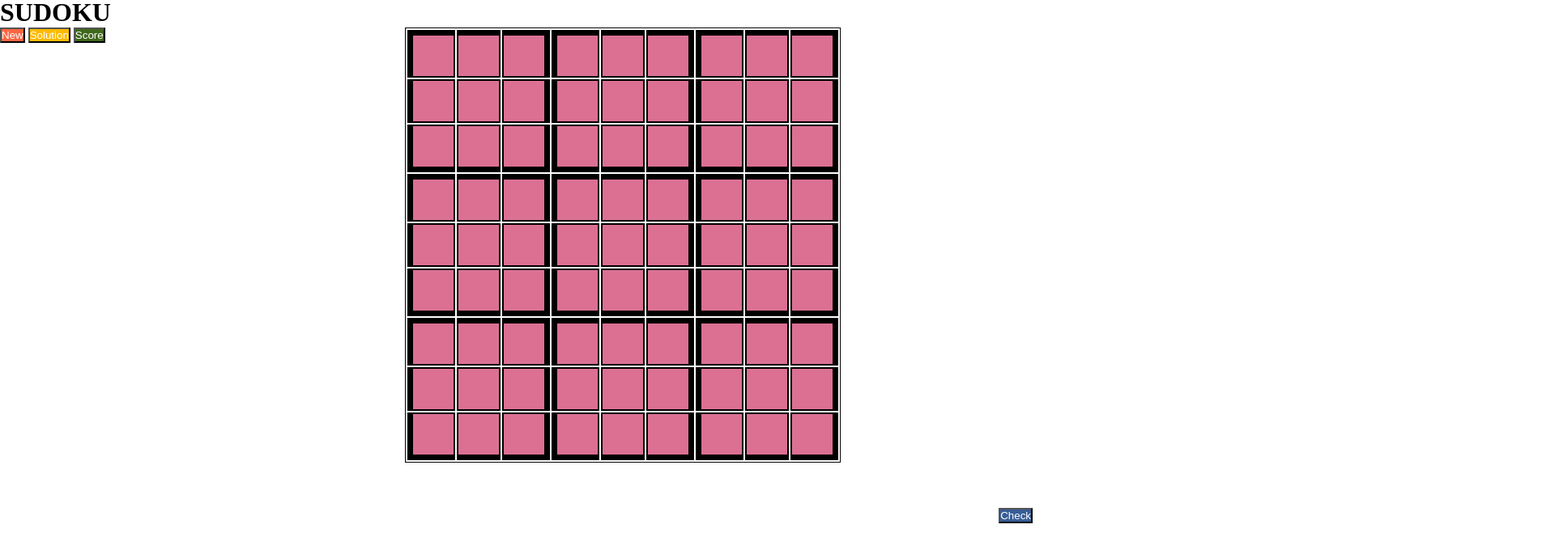
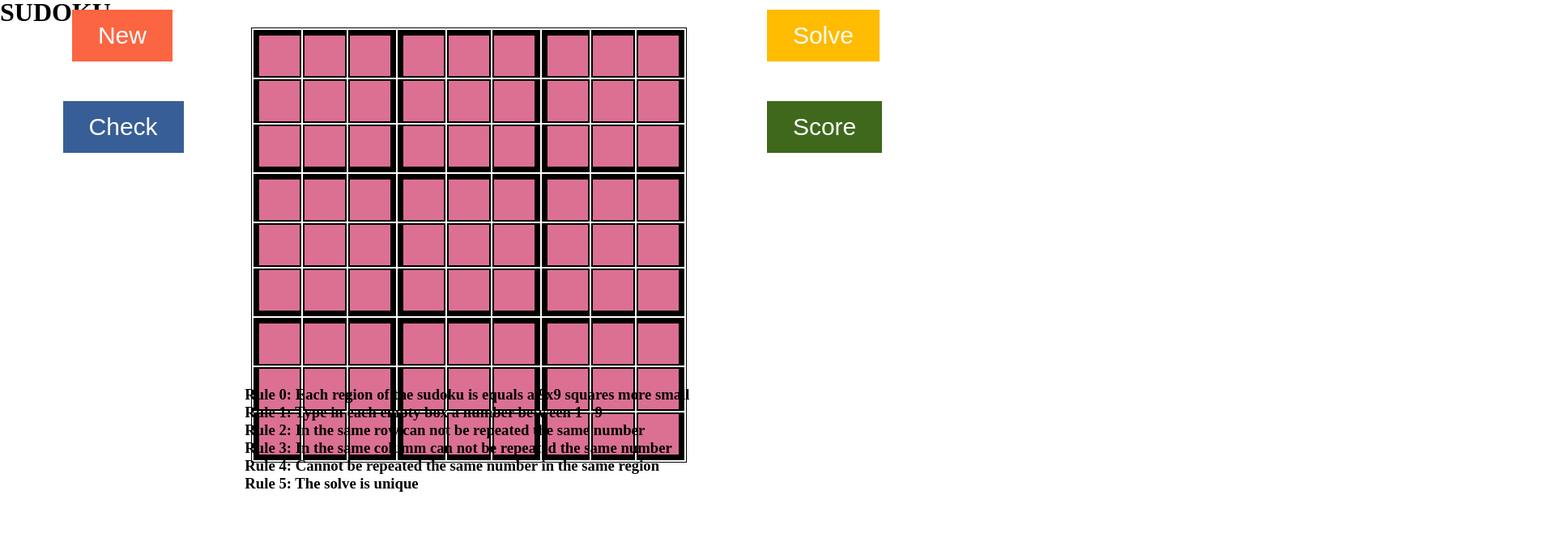
Before and after one commit to crdxz/SudokuHTML, a plain HTML site: page index.html in a window 1280 px wide. Shown: the part 153-838 px from the top of the page at 81% size, 1920 px wide, since content can reach past the window. Drawn offline with Linux system fonts and the light colour scheme.

Commit message:
html finalizado

```diff
--- a/index.html
+++ b/index.html
@@ -3,12 +3,14 @@
 <head>
     <meta charset="UTF-8">
     <meta name="viewport" content="width=device-width, initial-scale=1.0">
+    <link rel="stylesheet" href="style.css">
     <title>Sudoku</title>
-    <link rel="stylesheet" href="style.css">
+
 </head>
 <body>
     <div style="height: 150px; overflow: hidden;" ><svg viewBox="0 0 500 150" preserveAspectRatio="none" style="height: 100%; width: 100%;"><path d="M0.00,49.98 C149.99,150.00 271.49,-49.98 500.00,49.98 L500.00,0.00 L0.00,0.00 Z" style="stroke: none; fill: black;"></path></svg>
     </div>
+    <div id=Sudoku>
         <h1>SUDOKU</h1>
         <div class="general-box">
 
@@ -144,11 +146,21 @@
 
         </div>
         </body>
+        <button id=check type="button">Check</button>
+        <button id=new type="button">New</button>
+        <button id=solve type="button">Solve</button>
+        <button id=score type="button">Score</button>
+        <div id=Rulers>
+            <h3><b>Rule 0: </b>Each region of the sudoku is equals a 9x9 squares more small</h3>
+            <h3><b>Rule 1: </b>Type in each empty box a number between  1 - 9 </h3>
+            <h3><b>Rule 2: </b>In the same row can not be repeated the same number</h3>
+            <h3><b>Rule 3: </b>In the same columm can not be repeated the same number </h3>
+            <h3><b>Rule 4: </b>Cannot be repeated the same number in the same region</h3>
+            <h3><b>Rule 5: </b>The solve is <b>unique</b></h3>
+        </div>
+
+    </div>
    <script src="script.js"></script>
 
-<button id=check type="button">Check</button>
-<button id=new type="button">New</button>
-<button id=solution type="button">Solution</button>
-<button id=score type="button">Score</button>
 
 </html>
--- a/style.css
+++ b/style.css
@@ -6,8 +6,8 @@
 
     width: 1672px;
     height: 782px;
-    position: absolute;
-    left: 500px;
+    position: relative;
+    left: 8.2cm;
 
 
 }
@@ -79,7 +79,7 @@ input{
 #cell-67, #cell-77, #cell-87{ border-left:  5px solid black }
 #cell-87, #cell-88, #cell-89{ border-bottom:  5px solid black }
 #cell-69, #cell-79, #cell-89{ border-right:  5px solid black;}
-/*button{
+button{
     border: 1000px;
     padding: 15px 32px;
     text-align: center;
@@ -87,27 +87,40 @@ input{
     font-size: 30px;
     margin: 4px 2px;
     cursor: pointer;
-}*/
+}
 #check{
     background-color:#375E97;
     color: white;
     position: absolute;
-    bottom: 0px;
-    right: 5px;
+    bottom: 12cm;
+    left: 2cm;;
+
 }
 #new{
     background-color: #FB6542;
     color: white;
+    position: absolute;
+    bottom: 15cm;
+    left: 2.3cm;
 }
 
-#solution{
+#solve{
     background-color: #FFBB00;
     color: white;
-
-
+    position: absolute;
+    left: 25cm;
+    bottom: 15cm;
 }
 #score{
     background-color: #3F681C;
     color: white;
+    position: absolute;
+    bottom: 12cm;
+    left: 25cm;
+}
+#Rulers{
+    position: absolute;
+    bottom: 1cm;
+    left: 8cm;
 
 }
```
Lines whose indentation alone changed are shown as unchanged.
